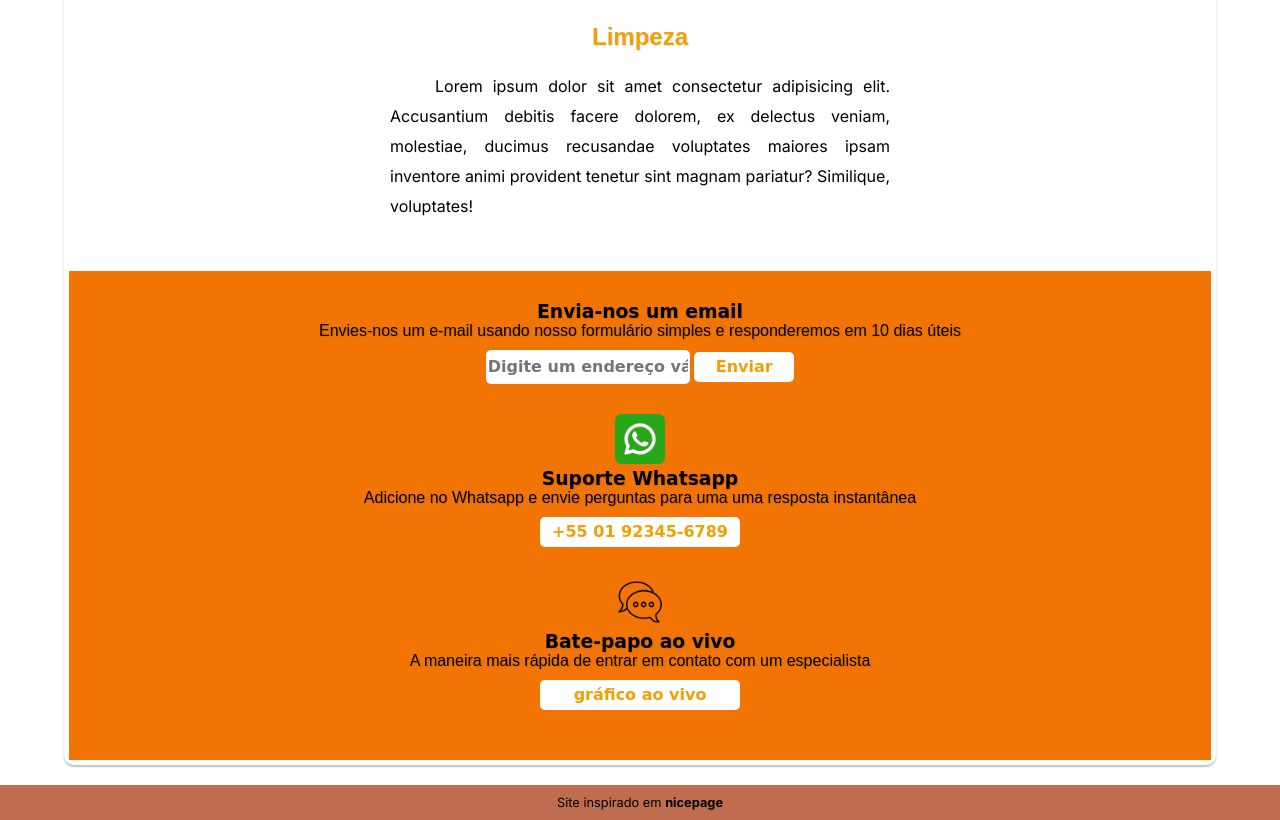
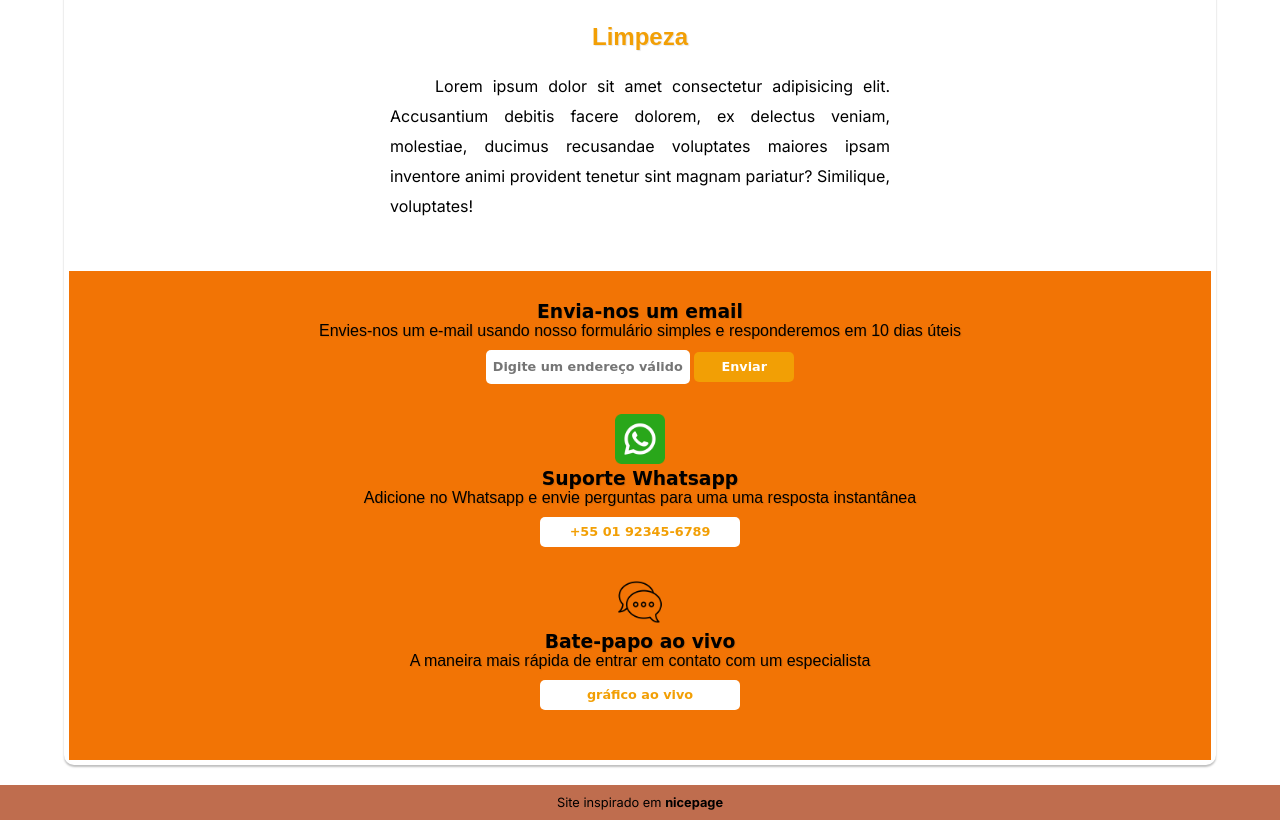
Before and after one commit to p-rodrigods/portifolio, a plain HTML site: page projeto01/index.html in a window 1280 px wide. Shown: the part 6153-6973 px from the top of the page. Drawn offline with Linux system fonts and the light colour scheme; a web font is replaced by a local one.

Commit message:
alteraçãos projetos 01

```diff
--- a/projeto01/css/style.css
+++ b/projeto01/css/style.css
@@ -250,13 +250,23 @@ div#sessao-contato input{
     color: var(--cor02);
     font-family: var(--font-tercearia);
     font-weight: bold;
-    font-size: 1em;
+    font-size: 0.8em;
 }
 
 div#sessao-contato #btn-enviar{
     width: 100px;
     margin: auto;
+    padding: 5px;
+    height: 30px;
+    background-color: var(--cor02);
+    color: #fff;
 }
+
+div#sessao-contato #btn-enviar:hover{
+    background-color: var(--cor03);
+    border: 1px solid var(--cor04);
+}
+
 div#sessao-contato img{
     max-width: 50px;
     max-height: 50px;
```
